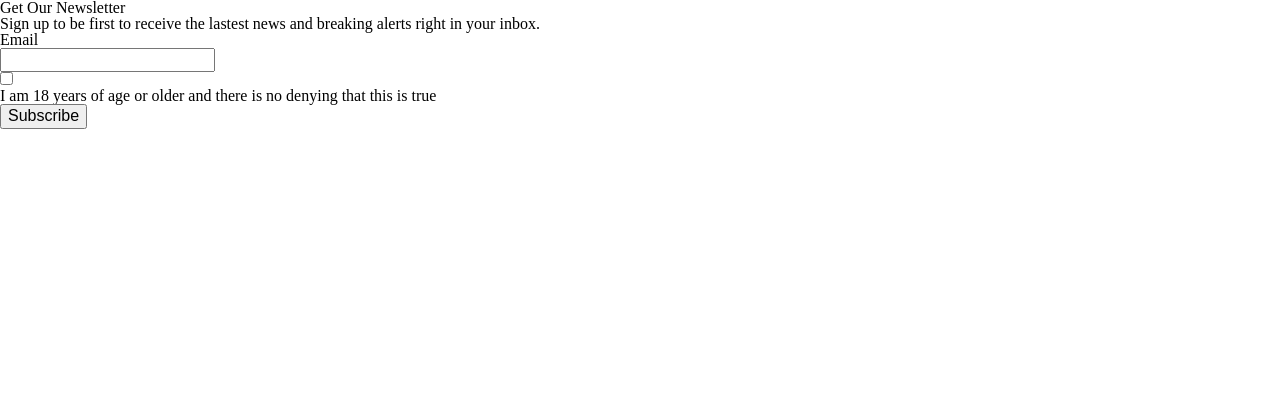
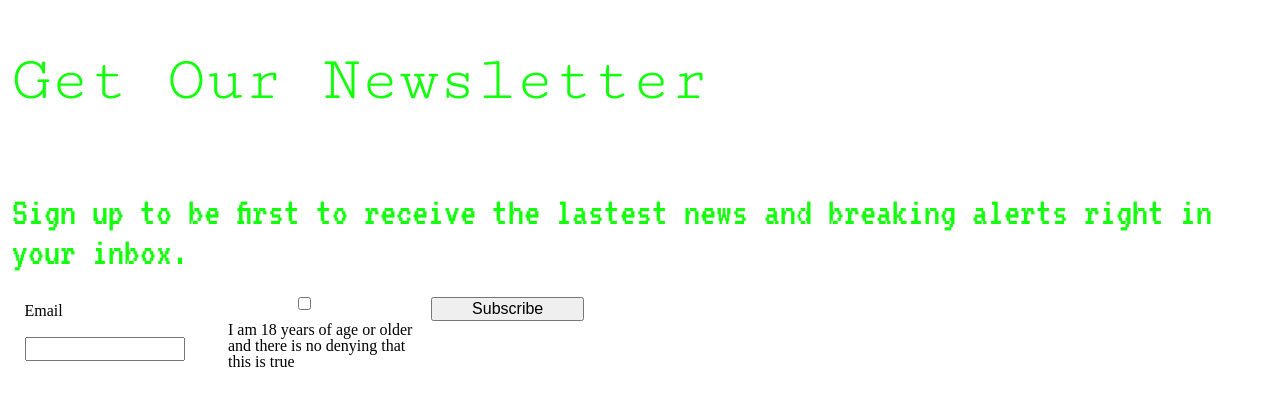
Before and after one commit to Darthseid/ITM_362_Lab_3, a plain HTML site: page index.html in a window 1280 px wide. Drawn offline with nearby package versions, Linux system fonts and the light colour scheme.

Commit message:
Added padding and fonts.

```diff
--- a/css/stylizer.css
+++ b/css/stylizer.css
@@ -1,4 +1,49 @@
+h1
+{
+	color: #11ff0a;
+    font-family: 'Cutive Mono', monospace;
+  font-size: 4em;
+  margin: 0.67em 0;
+}
+
+form
+{
+  padding: 0.35em 0.75em 0.625em;
+}
+
+
+label
+{
+    padding: 12px 12px 12px 0;
+    display: inline-block;
+}
+
+li
+{
+	float: left;
+	width: 25%;
+    margin-top: 6px;
+}
+
+input
+{
+	float: left;
+	width: 75%;
+    margin-top: 6px;
+}
+
+ol
+{
+    content: "";
+    display: table;
+    clear: both;
+	padding: 1%;
+}
+
 p
 {
-
+ color: #11ff0a;
+  margin-top: 2em;
+   font-family: 'VT323', monospace;
+  font-size: 2.5em;
 }
```
